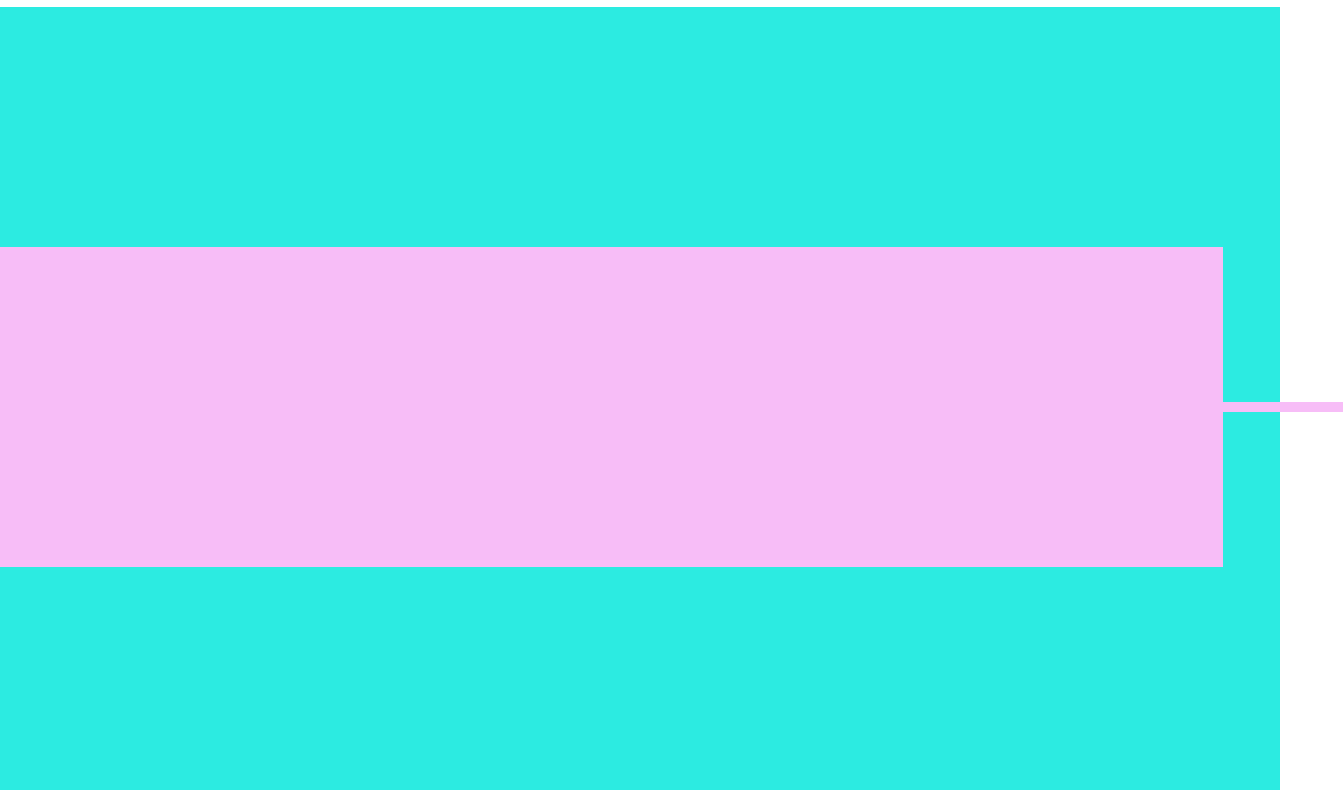
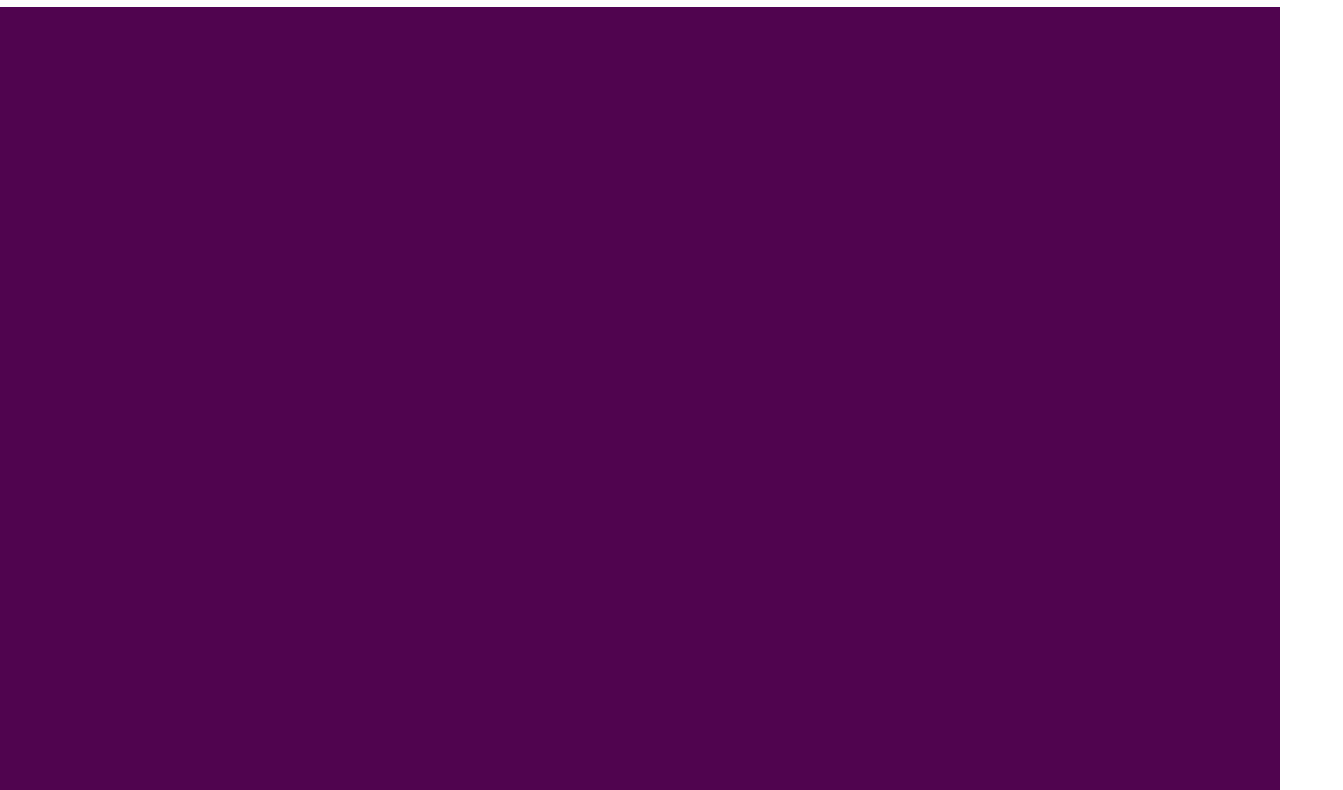
Before and after one commit to bigbrainSK/etch-a-sketch, a plain HTML site: page index.html in a window 1280 px wide. Shown: the part 73-863 px from the top of the page, 1343 px wide, since content can reach past the window. Drawn offline with Linux system fonts and the light colour scheme.

Commit message:
create working loop that creates divs and fitting css

```diff
--- a/index.html
+++ b/index.html
@@ -10,56 +10,7 @@
 </head>
 <body>
     <h1 id = "title">Not prepared</h1>
-    <div id = "container1">
-        <div class = "flex1">
-            <div></div>
-         </div>
-        <div class = "flex2">
-            <div></div>
-         </div>
-        <div class = "flex3">
-            <div></div>
-        </div>
-        <div class = "flex4">
-            <div></div>
-        </div>
-        <div class = "flex5">
-            <div></div>
-        </div>
-        <div class = "flex6">
-            <div></div>
-        </div>
-        <div class = "flex7">
-            <div></div>
-        </div>
-        <div class = "flex8">
-            <div></div>
-        </div>
-        <div class = "flex9">
-            <div></div>
-        </div>
-        <div class = "flex10">
-            <div></div>
-        </div>
-        <div class = "flex11">
-            <div></div>
-        </div>
-        <div class = "fle12">
-            <div></div>
-        </div>
-        <div class = "flex13">
-            <div></div>
-        </div>
-        <div class = "flex14">
-            <div></div>
-        </div>
-        <div class = "flex15">
-            <div></div>
-        </div>
-        <div class = "flex16">
-            <div></div>
-        </div>
-    </div>
+    <div id = "container"></div>
 
 </body>
 </html>
--- a/script.js
+++ b/script.js
@@ -1,46 +1,18 @@
-const flex1 = document.querySelector(".flex1");
-const flex2 = document.querySelector(".flex2");
-const flex3 = document.querySelector(".flex3");
-const flex4 = document.querySelector(".flex4");
-const mainContainer = document.querySelector("#container1");
-
-//first container
-const box1 = document.createElement('div');
-flex1.appendChild(box1);
+//can I create a loop for declaring each of the 16 containers (?)
+const container = document.querySelector("#container");
+let box1 = document.createElement('div');
+container.appendChild(box1);
 box1.addEventListener("mouseover", colorChange);
-
-
-
-
-//second container
-const baux1 = document.createElement('div');
-flex2.appendChild(baux1);
-baux1.addEventListener("mouseover", colorChange);
-
-
-
-//third container
-const bahx1 = document.createElement('div');
-flex3.appendChild(bahx1);
-bahx1.addEventListener("mouseover", colorChange);
-
-
-
-//fourth container
-const bahks1 = document.createElement('div');
-flex4.appendChild(bahks1);
-bahks1.addEventListener("mouseover", colorChange);
 
 
 let divAdd = document.createDocumentFragment()
 
-for (let i=0; i<16; i++) {
-    let newDiv = document.createElement('div');
-    newDiv.class = 'flex' + i;
-    divAdd.appendChild(newDiv);
-    newDiv.addEventListener("mouseover", colorChange);
-    }
-
+for (let i=0; i<256; i++) {
+    box1 = document.createElement('div');
+    container.appendChild(box1);
+    box1.addEventListener("mouseover", colorChange);
+    console.log('meow');
+}
 
 
 function colorChange() {
--- a/style.css
+++ b/style.css
@@ -3,79 +3,37 @@
   }
 
   body {
+    display:flex;
+    flex-direction: column;
     margin: 0;
     min-height:100vh;
     min-width:100vh;
+    justify-content:center;
+    align-items: center;
     }
-  #container1 {
+
+  #container {
     display:flex;
-    flex:auto;
+    flex:1;
     flex-direction: row;
     background-color:rgb(44, 235, 225);
     justify-content:center;
     align-items:center;
     min-height: 100vh;
     width:auto;
-
+    flex-wrap: wrap;
   }
 
-  .flex1 {
-    display:flex;
-    flex:1;
-    flex-direction: column;
-    max-height:100vh;
-    min-width:40vh;
-    min-height:40vh;
-    max-width: 100vh;
-    margin:0;
-    padding-left: 5px;
-  }
 
-  .flex2 {
-    display:flex;
-    flex:1;
-    flex-direction:column;
-    min-width:40vh;
-    min-height:40vh;
-    max-height:100vh;
-    max-width:100vh;
-    margin:0;
-    padding:0;
-
-  }
-
-  .flex3 {
-    display:flex;
-    flex:1;
-    flex-direction:column;
-    min-width:40vh;
-    min-height:40vh;
-    max-height:100vh;
-    max-width:100vh;
-    margin:0;
-    padding:0;
-
-  }
-
-  .flex4 {
-    display:flex;
-    flex:1;
-    flex-direction:column;
-    min-width:40vh;
-    min-height:40vh;
-    max-height:100vh;
-    max-width:100vh;
-    margin:0;
-    padding:0;
-
-  }
 
   div {
     display:flex;
+    flex:1;
     color:rgb(186, 185, 188);
-    background-color: rgb(247, 189, 247);
-    min-height:10px;
-    min-width:10px;
+    background-color: rgb(80, 4, 80);
+    min-height:82px;
+    min-width:82px;
+    margin:0;
     height:auto;
     width:auto;
   }
```
